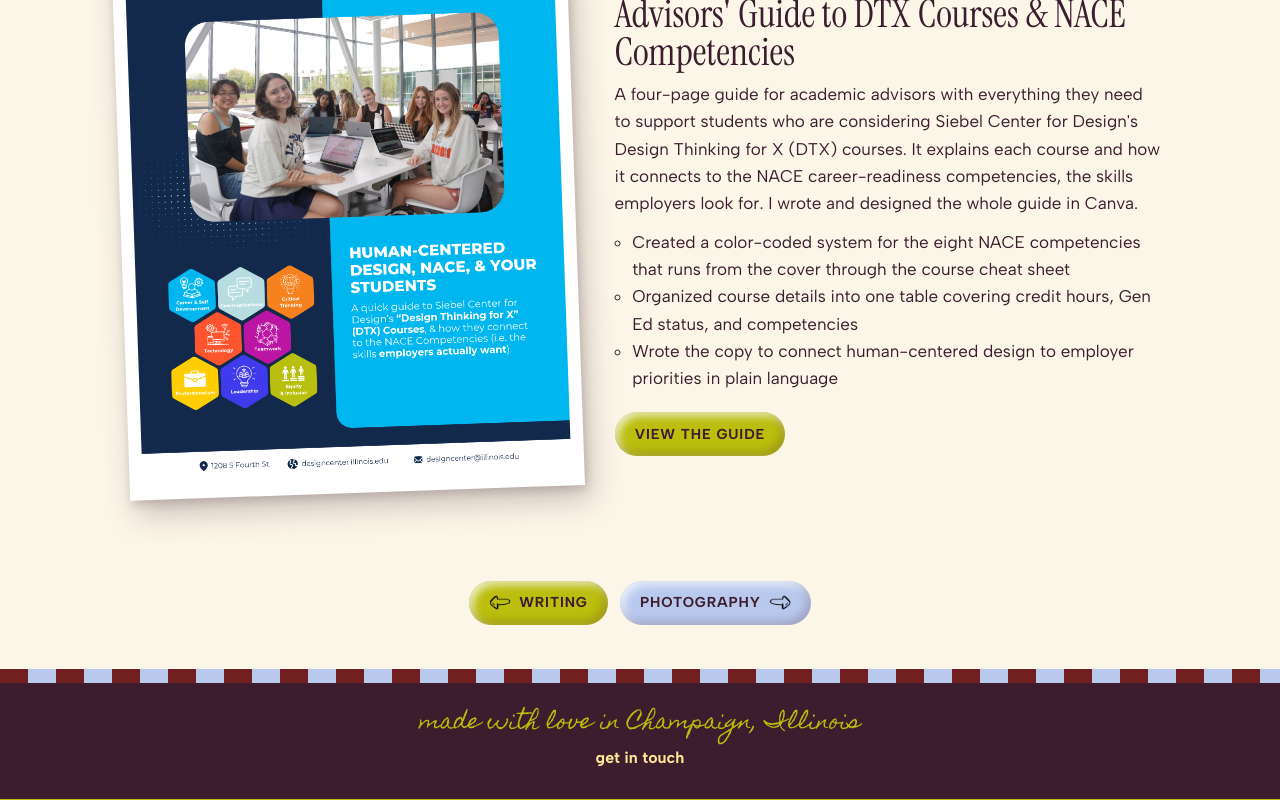
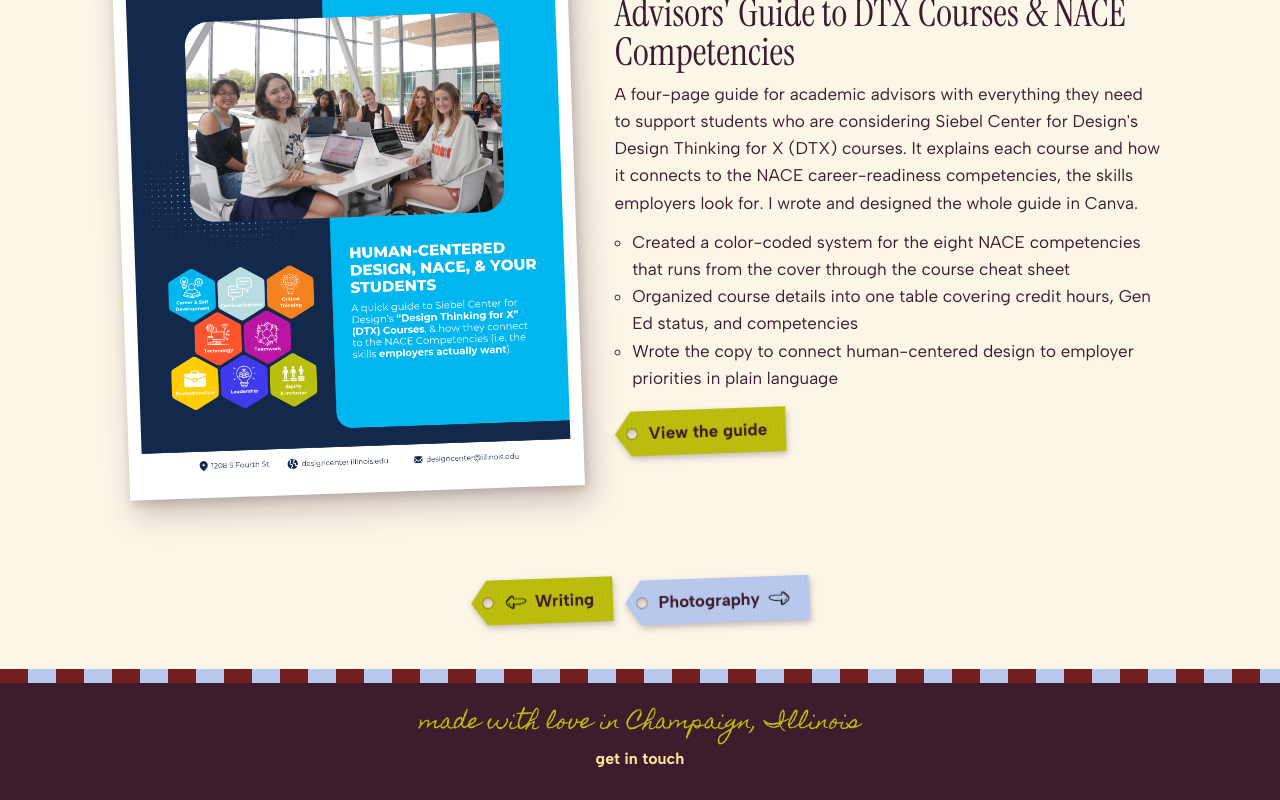
Before and after one commit to meganeday/new-portfolio, a Next.js app in the folder megan-portfolio/: page /skills/graphic-design in a window 1280 px wide. Shown: the part 1986-2786 px from the top of the page. Built offline with nearby package versions, Linux system fonts and the light colour scheme.

Commit message:
Update button styles

```diff
--- a/megan-portfolio/src/app/CaseStudy.js
+++ b/megan-portfolio/src/app/CaseStudy.js
@@ -74,7 +74,7 @@
           <div className="case-text">
             {(p.details || []).map((d, i) => <Detail d={d} key={i} />)}
             {p.link ? (
-              <a className="btn" href={p.link} target="_blank" rel="noopener noreferrer">
+              <a className="btn tag" href={p.link} target="_blank" rel="noopener noreferrer">
                 {p.linkLabel}
               </a>
             ) : null}
--- a/megan-portfolio/src/app/Nav.js
+++ b/megan-portfolio/src/app/Nav.js
@@ -76,7 +76,7 @@
             </li>
           ))}
         </ul>
-        <a className="btn nav-resume" href="/Hubbert_Megan_Resume.pdf" target="_blank" rel="noopener" onClick={close}>
+        <a className="btn tag nav-resume" href="/Hubbert_Megan_Resume.pdf" target="_blank" rel="noopener" onClick={close}>
           View my resume
         </a>
       </nav>
--- a/megan-portfolio/src/app/page.js
+++ b/megan-portfolio/src/app/page.js
@@ -28,7 +28,7 @@
             <h1>Megan Hubbert</h1>
             <span className="tag script">I'm sort of a jack of all trades</span>
             <p>
-              I’m a storyteller at heart, and I love to create digital ecosystems across formats from newsletters and articles to photography, video, web, and socials. My passion lies in helping people share their work with the world in ways that are clear, compelling, and impactful.
+              I’m a storyteller at heart, and I love to create digital ecosystems across formats from newsletters and articles to photography, video, web, and socials.
             </p>
             <p>
               While I work in communications now, I spent several years as a Frontend Web Developer, and I still love to code and build things whenever I can (I built this site myself!). I’m a multi-disciplinary creative who thrives on variety, collaboration, and learning new things.
--- a/megan-portfolio/src/app/skills/[slug]/page.js
+++ b/megan-portfolio/src/app/skills/[slug]/page.js
@@ -107,7 +107,7 @@
                       </ul>
                     ) : null}
                     {p.link ? (
-                      <a className="btn" href={p.link} target="_blank" rel="noopener noreferrer">
+                      <a className="btn tag" href={p.link} target="_blank" rel="noopener noreferrer">
                         {p.linkLabel}
                       </a>
                     ) : null}
@@ -122,11 +122,11 @@
       <section>
         <div className="wrap">
           <div className="btns btns__skills">
-            <Link className="btn btn-arrow" href={`/skills/${prev.slug}`} aria-label={`Previous card: ${prev.n}`}>
+            <Link className="btn tag btn-arrow" href={`/skills/${prev.slug}`} aria-label={`Previous card: ${prev.n}`}>
               <Image src="/icons/left.png" alt="" width={60} height={60} />
               {prev.n}
             </Link>
-            <Link className="btn alt btn-arrow" href={`/skills/${next.slug}`} aria-label={`Next card: ${next.n}`}>
+            <Link className="btn tag alt btn-arrow" href={`/skills/${next.slug}`} aria-label={`Next card: ${next.n}`}>
               {next.n}
               <Image src="/icons/right.png" alt="" width={60} height={60} />
             </Link>
--- a/megan-portfolio/src/app/styles/components.css
+++ b/megan-portfolio/src/app/styles/components.css
@@ -6,56 +6,114 @@
   flex-wrap: wrap;
 }
 
-/* soft neumorphic buttons: inner shading makes them look pillowy at rest, and
-   hovering flips the shading so they look pressed in; clicking presses a
-   little deeper. The shades are translucent so they work on any button color,
-   and every button on the site (round ones too) shares these two. Override
-   them on a dark button, like the ticket's, for a gentler glow. */
 :root {
-  --btn-glow: rgba(255, 255, 255, 0.75);
-  --btn-shade: rgba(59, 29, 46, 0.22);
   /* soft drop shadows for cards, frames, and photos: a tight one for the
      edge plus a wide, faint one for lift */
   --shadow-soft: 2px 4px 8px rgba(59, 29, 46, 0.16), 6px 14px 30px rgba(59, 29, 46, 0.26);
   --shadow-soft-sm: 1px 2px 4px rgba(59, 29, 46, 0.14), 3px 8px 18px rgba(59, 29, 46, 0.22);
 }
 
-/* variants just change --btn-bg */
+/* Buttons are die-cut stickers: a white edge and a slight tilt, lifting
+   (without turning) on hover. Add .tag for a paper gift tag instead (see below).
+   Variants just change --btn-bg. The tilt and lift use the separate rotate
+   and translate properties. Don't add transform to any of these rules:
+   Lightning CSS (Tailwind's CSS processor) deletes rotate from any rule that
+   also sets transform. */
 .btn {
   --btn-bg: var(--moss);
+  --tilt: -1.5deg;
+  position: relative;
   display: inline-block;
   background: var(--btn-bg);
   color: var(--plum);
-  border: 0; /* <button class="btn"> would otherwise get the browser's border */
-  border-radius: 999px;
-  padding: calc(0.6rem + 1px) calc(1.2rem + 1px); /* same size as the old 2px border */
+  border: 4px solid #fff;
+  border-radius: 14px;
+  padding: 0.5rem 1.1rem;
   font-weight: 700;
-  font-size: 0.9rem;
-  letter-spacing: 0.06em;
   text-decoration: none;
-  text-transform: uppercase;
-  box-shadow:
-  inset -4px -4px 8px var(--btn-shade),
-  inset 4px 4px 8px var(--btn-glow);
-  transition: box-shadow 0.2s;
+  text-transform: capitalize;
+  box-shadow: var(--shadow-soft-sm);
+  rotate: var(--tilt);
+  transition: translate 0.2s, box-shadow 0.2s;
+}
+
+/* vary the tilt down a row so they look hand-placed */
+.btn:nth-child(3n) {
+  --tilt: 1.2deg;
+}
+
+.btn:nth-child(3n + 1) {
+  --tilt: -0.6deg;
 }
 
 .btn:hover {
-  box-shadow:
-    inset 4px 4px 8px var(--btn-shade),
-    inset -4px -4px 8px var(--btn-glow);
+  translate: 0 -2px;
+  box-shadow: var(--shadow-soft);
 }
 
 .btn:active {
-  box-shadow:
-    inset 6px 6px 12px var(--btn-shade),
-    inset -5px -5px 10px var(--btn-glow);
+  translate: 0 1px;
+  box-shadow: 0 1px 2px rgba(59, 29, 46, 0.2);
 }
 
-/* soft edges are easy to miss, so keyboard focus gets a clear ring */
 .btn:focus-visible {
   outline: 3px solid var(--plum);
-  outline-offset: 3px;
+  outline-offset: 4px;
+}
+
+/* Paper gift tags: a notched point and a punched hole, swinging a little on
+   hover. The tag's paper is drawn by ::before so the button itself can carry
+   the drop shadow (a clipped element can't), and the hole is cut with a mask
+   so the real background shows through. */
+.btn.tag {
+  --tilt: -2deg;
+  isolation: isolate;
+  padding: 0.55rem 1.2rem 0.55rem 2.1rem;
+  background: none;
+  border: 0;
+  border-radius: 0;
+  box-shadow: none;
+  filter: drop-shadow(1px 3px 3px rgba(59, 29, 46, 0.28));
+  transform-origin: 6px 50%;
+  /* the overshooting curve makes it swing past level and settle, both ways */
+  transition: rotate 0.5s cubic-bezier(0.3, 1.8, 0.5, 1), filter 0.2s;
+}
+
+.btn.tag:nth-child(3n) {
+  --tilt: 1.5deg;
+}
+
+.btn.tag::before {
+  content: "";
+  position: absolute;
+  inset: 0;
+  z-index: -1;
+  background:
+    radial-gradient(circle at 17px 50%, rgba(59, 29, 46, 0.35) 5px, transparent 6.5px),
+    repeating-linear-gradient(90deg, rgba(59, 29, 46, 0.035) 0 1px, transparent 1px 4px),
+    var(--btn-bg);
+  clip-path: polygon(16px 0, 100% 0, 100% 100%, 16px 100%, 0 50%);
+  mask: radial-gradient(circle at 17px 50%, transparent 4.5px, #000 5px);
+}
+
+.btn.tag:hover {
+  rotate: 1deg; /* swings a little clockwise, from the hole */
+  translate: none;
+  box-shadow: none;
+  filter: drop-shadow(2px 6px 5px rgba(59, 29, 46, 0.3));
+}
+
+.btn.tag:active {
+  rotate: 1deg;
+  translate: none;
+  box-shadow: none;
+  filter: drop-shadow(0 1px 1px rgba(59, 29, 46, 0.3));
+}
+
+@media (prefers-reduced-motion: reduce) {
+  .btn {
+    transition: none;
+  }
 }
 
 /* a button with a hand-drawn arrow icon beside its text */
@@ -74,7 +132,6 @@
   --btn-bg: var(--peri);
   color: var(--plum);
 }
-
 .pill {
   background-color: var(--rose);
   color: var(--plum);
--- a/megan-portfolio/src/app/styles/contact.css
+++ b/megan-portfolio/src/app/styles/contact.css
@@ -34,9 +34,6 @@
 
 .ticket .btn {
   --btn-bg: var(--wine);
-  /* the default white glow is too bright on a dark button */
-  --btn-glow: rgba(255, 255, 255, 0.22);
-  --btn-shade: rgba(30, 10, 20, 0.35);
   color: var(--white);
   text-transform: none;
   /* a little smaller than the default so all three fit the ticket comfortably */
--- a/megan-portfolio/src/app/styles/nav.css
+++ b/megan-portfolio/src/app/styles/nav.css
@@ -13,26 +13,22 @@
   align-items: center;
   gap: 5px;
   background: var(--moss);
-  border: 0;
+  /* a round sticker, like .btn in components.css */
+  border: 3px solid #fff;
   border-radius: 50%;
-  /* same soft shading as .btn in components.css */
-  box-shadow:
-    inset -4px -4px 8px var(--btn-shade),
-    inset 4px 4px 8px var(--btn-glow);
+  box-shadow: var(--shadow-soft-sm);
   cursor: pointer;
-  transition: box-shadow 0.2s;
+  transition: translate 0.2s, box-shadow 0.2s;
 }
 
 .burger:hover {
-  box-shadow:
-    inset 4px 4px 8px var(--btn-shade),
-    inset -4px -4px 8px var(--btn-glow);
+  translate: 0 -2px;
+  box-shadow: var(--shadow-soft);
 }
 
 .burger:active {
-  box-shadow:
-    inset 6px 6px 12px var(--btn-shade),
-    inset -5px -5px 10px var(--btn-glow);
+  translate: 0 1px;
+  box-shadow: 0 1px 2px rgba(59, 29, 46, 0.2);
 }
 
 .burger span {
--- a/megan-portfolio/src/app/styles/skill-page.css
+++ b/megan-portfolio/src/app/styles/skill-page.css
@@ -244,6 +244,10 @@
   margin: 0 0 0.75rem;
 }
 
+.proj-body .btn {
+  text-transform: none; /* keep the link label exactly as written */
+}
+
 .proj-points {
   margin: 0.5rem 0 1.25rem;
   padding-left: 1.1rem;
```
Also changed, not shown: megan-portfolio/src/app/styles/case-study.css (+23 -27 lines), megan-portfolio/src/app/styles/gallery.css (+10 -12 lines).
